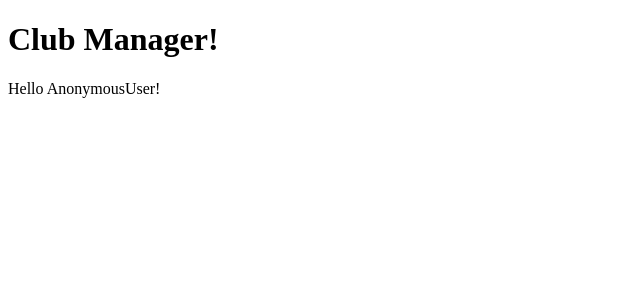
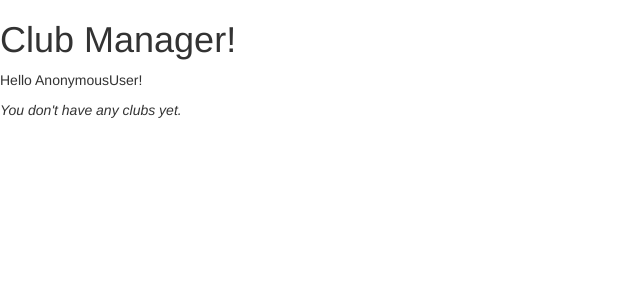
Before and after one commit to Retzudo/club-manager, a Django app: template clubbot/core/templates/core/index.html in a window 1280 px wide. Shown: the top 300 px of the page, without its empty margins (0-640 px from the left). Run offline with Django 3.2, Linux system fonts and the light colour scheme; the template is opened without the code that fills it, so the values that code supplies are empty; some libraries are stand-ins or nearby versions.

Commit message:
adjustments

```diff
--- a/clubbot/core/models.py
+++ b/clubbot/core/models.py
@@ -12,6 +12,7 @@ class Club(models.Model):
     members = models.ManyToManyField(
         settings.AUTH_USER_MODEL,
         through='Membership',
+        related_name='clubs',
     )
 
     def __str__(self):
--- a/clubbot/core/templates/core/base.html
+++ b/clubbot/core/templates/core/base.html
@@ -5,11 +5,14 @@
     <meta name="viewport"
           content="width=device-width, user-scalable=no, initial-scale=1.0, maximum-scale=1.0, minimum-scale=1.0">
     <meta http-equiv="X-UA-Compatible" content="ie=edge">
+    <link rel="stylesheet" href="https://maxcdn.bootstrapcdn.com/bootstrap/3.3.7/css/bootstrap.min.css" integrity="sha384-BVYiiSIFeK1dGmJRAkycuHAHRg32OmUcww7on3RYdg4Va+PmSTsz/K68vbdEjh4u" crossorigin="anonymous">
     {% block head %}{% endblock %}
     <title>{% block title %}Club Manager{% endblock %}</title>
 </head>
 <body>
     {% block body %}{% endblock %}
+    <script src="https://maxcdn.bootstrapcdn.com/bootstrap/3.3.7/js/bootstrap.min.js" integrity="sha384-Tc5IQib027qvyjSMfHjOMaLkfuWVxZxUPnCJA7l2mCWNIpG9mGCD8wGNIcPD7Txa" crossorigin="anonymous"></script>
+    <script src="https://cdnjs.cloudflare.com/ajax/libs/vue/2.0.3/vue.min.js"></script>
     {% block javascript %}{% endblock %}
 </body>
 </html>
--- a/clubbot/core/templates/core/index.html
+++ b/clubbot/core/templates/core/index.html
@@ -3,5 +3,17 @@
 {% block body %}
     <h1>Club Manager!</h1>
 
-    Hello {{ user }}!
+    <p>Hello {{ user }}!</p>
+
+    <p>
+        {% if clubs %}
+        <ul>
+        {% for club in clubs %}
+            <li>{{ club.name }}</li>
+        {% endfor %}
+        </ul>
+        {% else %}
+            <em>You don't have any clubs yet.</em>
+        {% endif %}
+    </p>
 {% endblock %}
--- a/clubbot/core/views.py
+++ b/clubbot/core/views.py
@@ -11,7 +11,9 @@ class UserCreationForm(DjangoUserCreationForm):
 
 
 def index(request):
-    return render(request, 'core/index.html')
+    return render(request, 'core/index.html', {
+        'clubs': request.user.clubs.all()
+    })
 
 
 def register(request):
```
